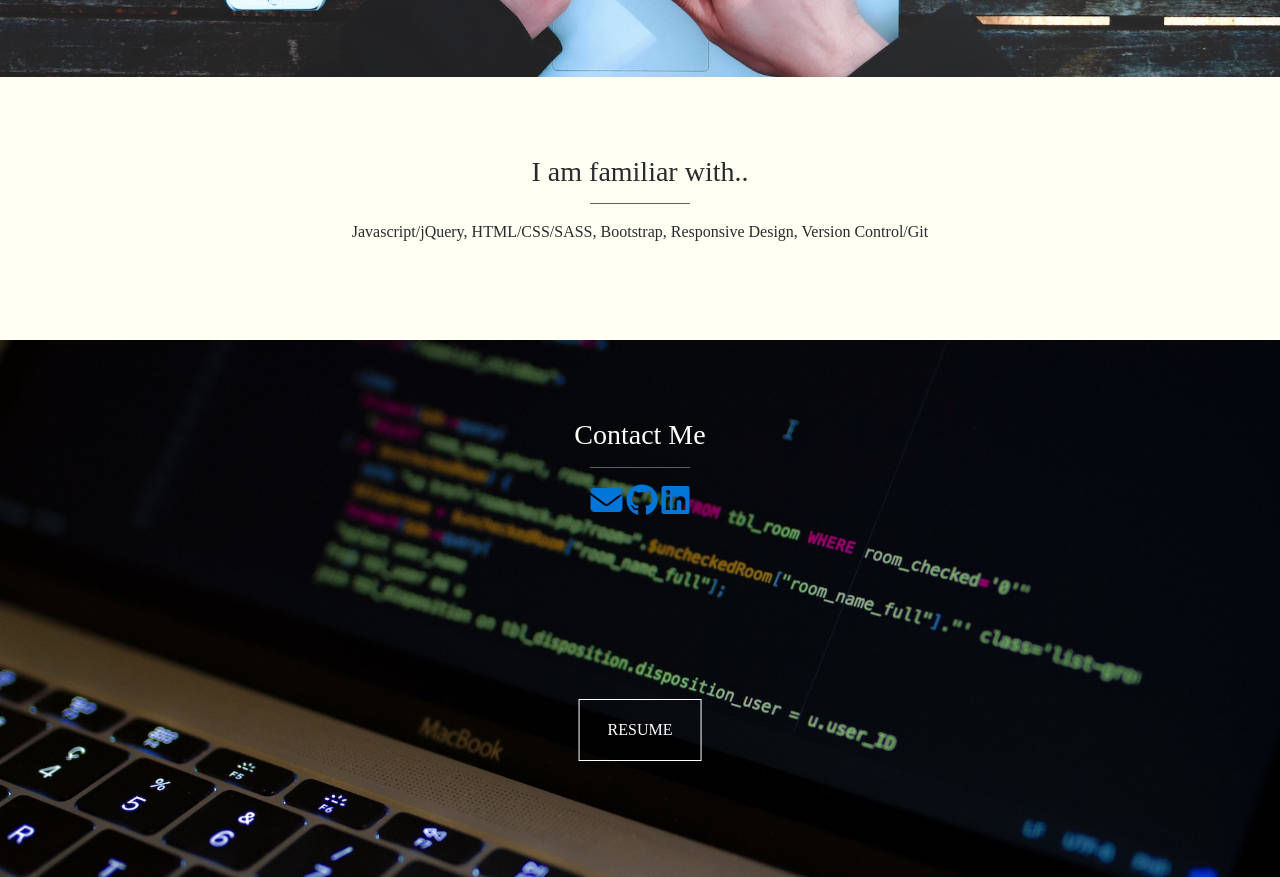
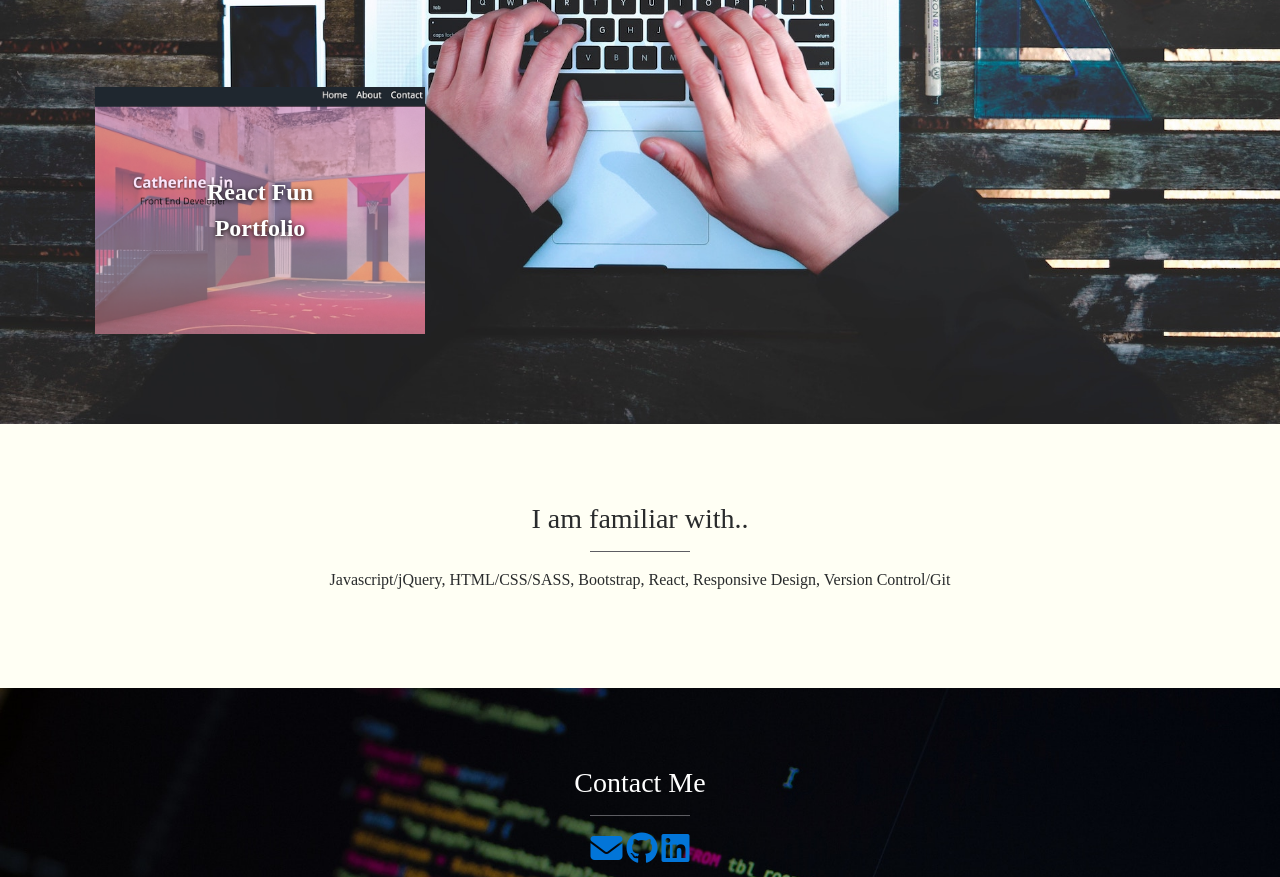
Before and after one commit to c-clin/chickencat.github.io, a plain HTML site: page index.html in a window 1280 px wide. Shown: the part 1586-2463 px from the top of the page. Drawn offline with nearby package versions, Linux system fonts and the light colour scheme; a script that the page names is missing; a web font is replaced by a local one.

Commit message:
added the new and on-going react project

```diff
--- a/index.html
+++ b/index.html
@@ -96,6 +96,14 @@
 							</div>
 						</div>
 					</div>
+					<div class="row port-height">
+						<div class="col-lg-4 col-md-4 col-sm-12">
+							<div class="hover-img">
+								<a href="https://github.com/c-clin/react-fun-portfolio"><img src="images/react-portfolio.jpg" class="work-img img-responsive"></a>
+									<div class="overlay-text">React Fun Portfolio</div>
+							</div>
+						</div>
+					</div>
 				</div>
 			</div>
 		</div>
@@ -107,7 +115,7 @@
 					<div class="skills col-lg-12 col-md-12 col-sm-12 text-center">
 						<h3>I am familiar with..</h3>
 						<hr>
-						<p>Javascript/jQuery, HTML/CSS/SASS, Bootstrap, Responsive Design, Version Control/Git</p>
+						<p>Javascript/jQuery, HTML/CSS/SASS, Bootstrap, React, Responsive Design, Version Control/Git</p>
 					</div>
 				</div>
 			</div>
```
Also changed, not shown: images/react-portfolio.jpg (added).
